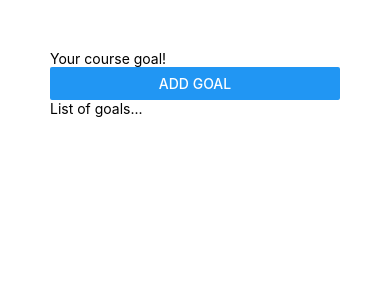
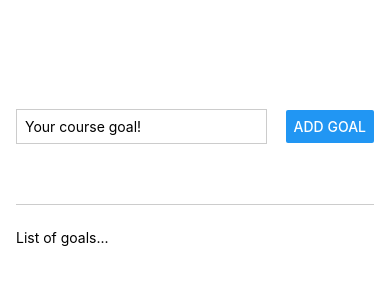
Before and after one commit to alfie1104/RNCourse, a React Native app: screen / in a window 390 px wide. Shown: the top 300 px of the page. Built offline with nearby package versions, Linux system fonts and the light colour scheme.

Commit message:
Improving layout / Handling event

```diff
--- a/App.js
+++ b/App.js
@@ -1,13 +1,28 @@
 import { StyleSheet, Text, View, Button, TextInput } from "react-native";
+import { useState } from "react";
 
 export default function App() {
+  const [enteredGoalText, setEnteredGoalText] = useState("");
+
+  function goalInputHandler(enteredText) {
+    setEnteredGoalText(enteredText);
+  }
+
+  function addGoalHandler() {
+    console.log(enteredGoalText);
+  }
+
   return (
     <View style={styles.appContainer}>
-      <View>
-        <TextInput placeholder="Your course goal!" />
-        <Button title="Add Goal" />
+      <View style={styles.inputContainer}>
+        <TextInput
+          style={styles.textInput}
+          placeholder="Your course goal!"
+          onChangeText={goalInputHandler}
+        />
+        <Button title="Add Goal" onPress={addGoalHandler} />
       </View>
-      <View>
+      <View style={styles.goalsContainer}>
         <Text>List of goals...</Text>
       </View>
     </View>
@@ -16,6 +31,27 @@
 
 const styles = StyleSheet.create({
   appContainer: {
-    padding: 50,
+    flex: 1,
+    paddingTop: 50,
+    paddingHorizontal: 16,
+  },
+  inputContainer: {
+    flex: 1,
+    flexDirection: "row",
+    justifyContent: "space-between",
+    alignItems: "center",
+    marginBottom: 24,
+    borderBottomWidth: 1,
+    borderBottomColor: "#cccccc",
+  },
+  textInput: {
+    borderWidth: 1,
+    borderColor: "#cccccc",
+    width: "70%",
+    marginRight: 8,
+    padding: 8,
+  },
+  goalsContainer: {
+    flex: 4,
   },
 });
```
